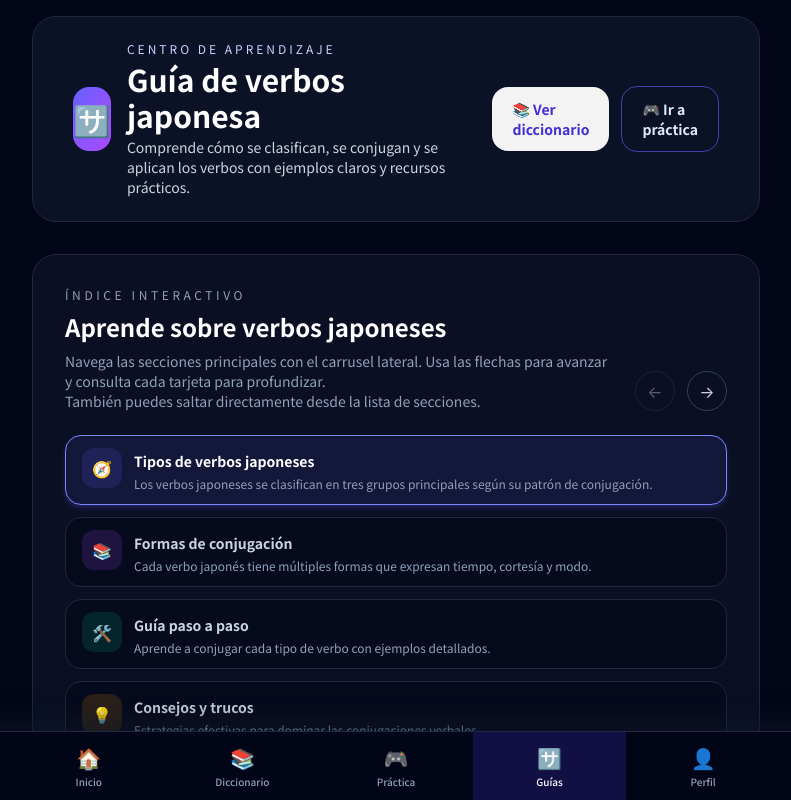
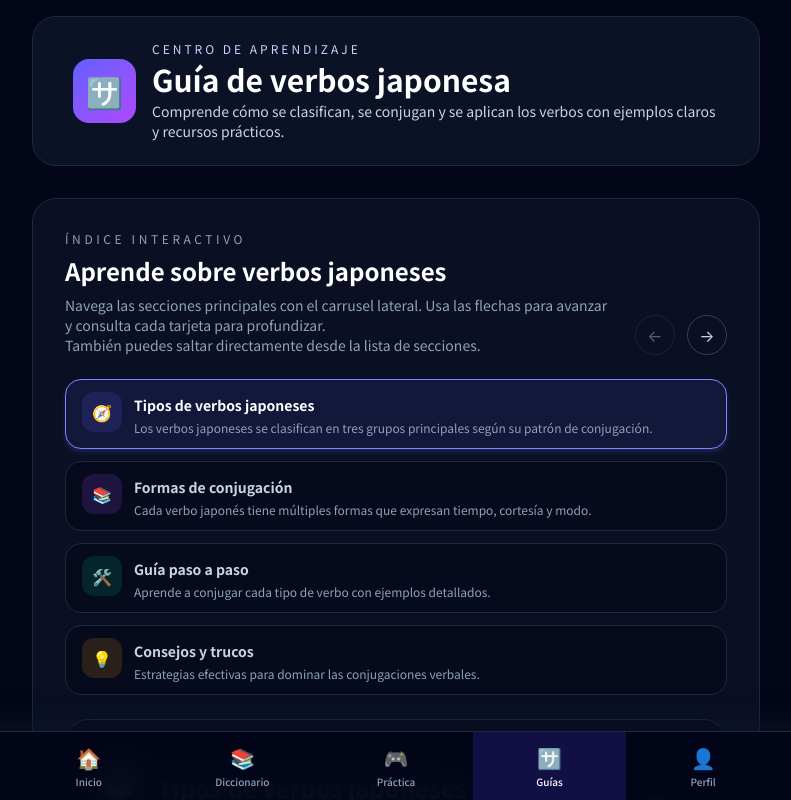
Before and after one commit to jonathanhecl/japaverbs, a SvelteKit app: page /conjugaciones in a window 1280 px wide. Shown: the top 800 px of the page, without its empty margins (244-1035 px from the left). Built offline with nearby package versions, Linux system fonts and the light colour scheme.

Commit message:
refactor: remove navigation links from page headers to simplify UI

```diff
--- a/src/routes/conjugaciones/+page.svelte
+++ b/src/routes/conjugaciones/+page.svelte
@@ -409,14 +409,6 @@
           </p>
         </div>
       </div>
-      <div class="flex flex-col gap-3 md:flex-row md:items-center">
-        <a href="/diccionario" class="inline-flex items-center gap-2 rounded-2xl bg-white/95 px-5 py-3 text-sm font-semibold text-indigo-700 shadow transition-transform active:scale-95">
-          📚 Ver diccionario
-        </a>
-        <a href="/practica" class="inline-flex items-center gap-2 rounded-2xl border border-indigo-500/60 px-5 py-3 text-sm font-semibold text-indigo-100 transition-transform active:scale-95">
-          🎮 Ir a práctica
-        </a>
-      </div>
     </div>
   </header>
 
--- a/src/routes/diccionario/+page.svelte
+++ b/src/routes/diccionario/+page.svelte
@@ -66,14 +66,6 @@
 						Explora {stats.total} verbos JLPT N5 con filtros rápidos, ejemplos claros y el mismo sistema de colores que en la guía de verbos.
 					</p>
 				</div>
-			</div>
-			<div class="flex flex-col gap-3 md:flex-row md:items-center">
-				<a href="/practica" class="inline-flex items-center gap-2 rounded-2xl bg-white/95 px-5 py-3 text-sm font-semibold text-indigo-700 shadow transition-transform active:scale-95">
-					🎮 Ir a práctica
-				</a>
-				<a href="/conjugaciones" class="inline-flex items-center gap-2 rounded-2xl border border-indigo-500/60 px-5 py-3 text-sm font-semibold text-indigo-100 transition-transform active:scale-95">
-					🈂️ Ver guías
-				</a>
 			</div>
 		</div>
 	</header>
--- a/src/routes/practica/+page.svelte
+++ b/src/routes/practica/+page.svelte
@@ -451,14 +451,6 @@
 								Combina cantidad de preguntas y modos de juego para reforzar conjugaciones, significado y audio según tus objetivos del día.
 							</p>
 						</div>
-					</div>
-					<div class="flex flex-col gap-3 md:flex-row md:items-center">
-						<a href="/diccionario" class="inline-flex items-center gap-2 rounded-2xl bg-white/95 px-5 py-3 text-sm font-semibold text-indigo-700 shadow transition-transform active:scale-95">
-							📚 Ver diccionario
-						</a>
-						<a href="/conjugaciones" class="inline-flex items-center gap-2 rounded-2xl border border-indigo-500/60 px-5 py-3 text-sm font-semibold text-indigo-100 transition-transform active:scale-95">
-							🈂️ Ver guías
-						</a>
 					</div>
 				</div>
 			</header>
```
